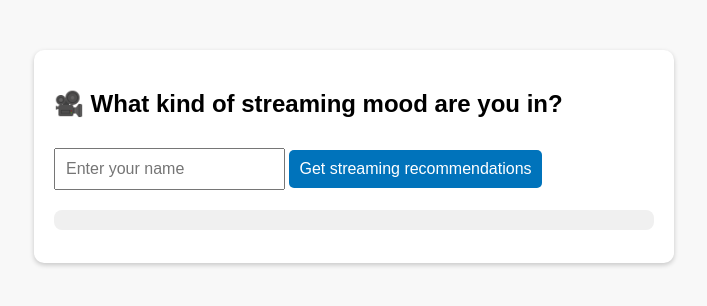
After one commit to ryanshores/ai-content-recommendations, a Flask app: page /stream in a window 1280 px wide. The commit adds this page. Shown: the top 306 px of the page, without its empty margins (286-993 px from the left). Run offline with Flask 3, Linux system fonts and the light colour scheme.

Commit message:
add streaming recommendations page

```diff
--- a/app/client.py
+++ b/app/client.py
@@ -1,6 +1,12 @@
+from typing import Generator
+
 from config import provider
 movie_mood_template = "Recommend 3 movies based on this users mood: {user_input}."
 
-def get_mood_recommendation(user_input):
+def get_mood_recommendation(user_input) -> str:
     prompt = movie_mood_template.format(user_input=user_input)
     return provider.generate_response(prompt)
+
+def get_mood_recommendation_stream(user_input) -> Generator[str, None, None]:
+    prompt = movie_mood_template.format(user_input=user_input)
+    return provider.generate_response_stream(prompt)
--- a/app/routes.py
+++ b/app/routes.py
@@ -1,6 +1,6 @@
-from flask import render_template, request, Blueprint
+from flask import render_template, request, Blueprint, Response
 from .forms import IndexForm
-from .client import get_mood_recommendation
+from .client import get_mood_recommendation, get_mood_recommendation_stream
 
 main = Blueprint('main', __name__)
 
@@ -10,3 +10,12 @@
     if request.method == 'POST' and form.validate():
         form.output.data = get_mood_recommendation(form.input.data)
     return render_template('index.html', form=form)
+
+@main.route('/stream', methods=['GET'])
+def stream():
+    input = request.args.get('input')
+
+    if input:
+        return Response(get_mood_recommendation_stream(input), mimetype='text/event-stream')
+
+    return render_template('stream.html', form=IndexForm())
--- a/app/static/main.css
+++ b/app/static/main.css
@@ -17,7 +17,7 @@
 input, button {
     padding: 10px;
     margin-top: 10px;
-    width: 100%;
+    width: auto;
     font-size: 16px;
 }
 
@@ -38,4 +38,5 @@
     padding: 10px;
     background: #f0f0f0;
     border-radius: 8px;
+    text-wrap: auto;
 }
--- /dev/null
+++ b/app/static/streaming.js
@@ -0,0 +1,19 @@
+const form = document.getElementById("mood-form");
+const output = document.getElementById("output");
+
+form.addEventListener("submit", (e) => {
+  e.preventDefault();
+  output.textContent = "";
+
+  const formData = new FormData(form);
+  const input = formData.get("input");
+
+  const evtSource = new EventSource("/stream?input=" + encodeURIComponent(input));
+  evtSource.onmessage = function(event) {
+    let eventData = JSON.parse(event.data);
+    output.textContent += eventData.response;
+  };
+  evtSource.onerror = function() {
+    evtSource.close();
+  };
+});
--- a/app/templates/index.html
+++ b/app/templates/index.html
@@ -2,13 +2,13 @@
 <html lang="en">
 <head>
     <meta charset="UTF-8">
-    <title>Home</title>
+    <title>Recommendations</title>
     <link rel="stylesheet" href="{{ url_for('static', filename='main.css') }}">
 </head>
 <body>
     <div class="container">
         <h2>🎥 What kind of mood are you in?</h2>
-        <form method="POST">
+        <form id="mood-form" method="POST">
             {{form.input}}
             <button type="submit">Get recommendations</button>
         </form>
--- /dev/null
+++ b/app/templates/stream.html
@@ -0,0 +1,19 @@
+<!DOCTYPE html>
+<html lang="en">
+<head>
+    <meta charset="UTF-8">
+    <title>Streaming Recommendations</title>
+    <link rel="stylesheet" href="{{ url_for('static', filename='main.css') }}">
+</head>
+<body>
+    <div class="container">
+        <h2>🎥 What kind of streaming mood are you in?</h2>
+        <form id="mood-form" method="POST">
+            {{form.input}}
+            <button type="submit">Get streaming recommendations</button>
+        </form>
+        <pre id="output" class="result"></pre>
+    </div>
+    <script src="{{ url_for('static', filename='streaming.js') }}"></script>
+</body>
+</html>
```
Also changed, not shown: app/ai_providers/base_provider.py (+12 -0 lines), app/ai_providers/ollama_provider.py (+39 -18 lines).
